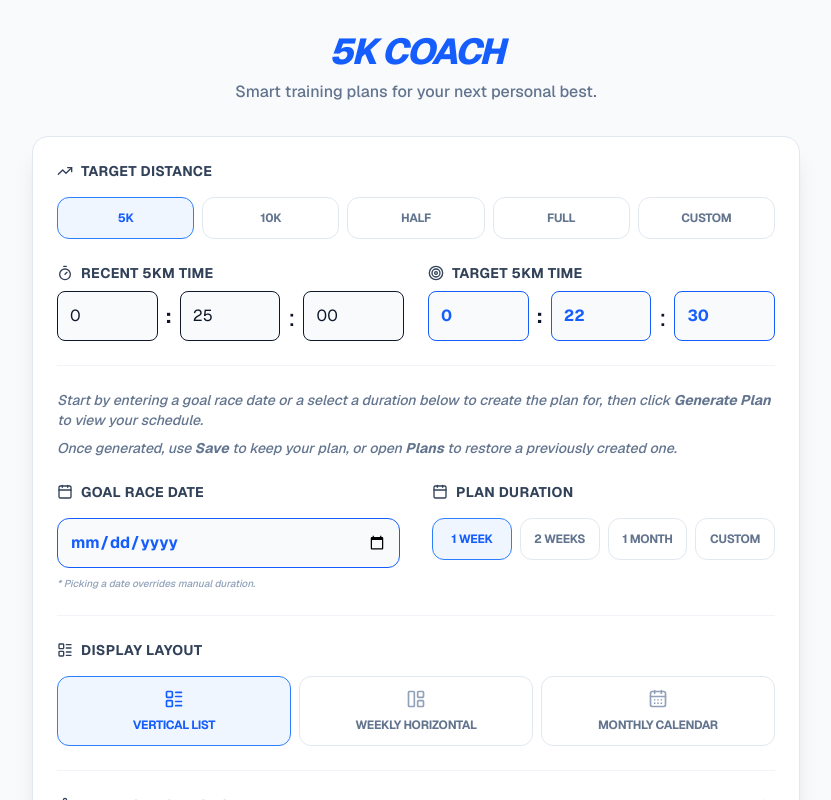
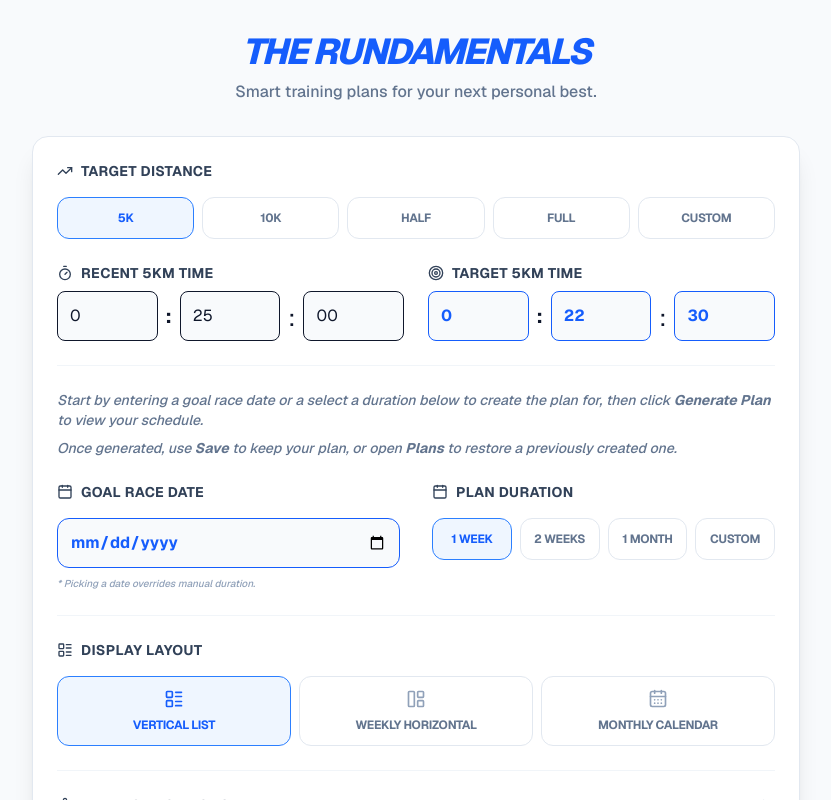
Before and after one commit to yourannoying2020/the-rundamentals, a Next.js app in the folder running-coach/: page / in a window 1280 px wide. Shown: the top 800 px of the page, without its empty margins (224-1055 px from the left). Built offline with nearby package versions, Linux system fonts and the light colour scheme.

Commit message:
refactor: rename to the rundamentals

```diff
--- a/running-coach/app/components/CoachNotes.tsx
+++ b/running-coach/app/components/CoachNotes.tsx
@@ -8,7 +8,7 @@ export const CoachNotes = () => (
     </h3>
     <ul className="text-sm text-blue-700 space-y-2 list-disc ml-4">
       <li><strong>Easy runs:</strong> Should feel like a 3/10 effort. You should be able to talk in full sentences.</li>
-      <li><strong>Intervals:</strong> These prepare your body for the physical toll of 5km pace. {"Don't skip the warm-up!"}</li>
+      <li><strong>Intervals:</strong> These prepare your body for the physical toll of race pace. {"Don't skip the warm-up!"}</li>
       <li><strong>Threshold:</strong> {"\"Comfortably hard\""} - a 7/10 effort where you can only say single words.</li>
     </ul>
   </div>
--- a/running-coach/app/components/Header.tsx
+++ b/running-coach/app/components/Header.tsx
@@ -2,7 +2,7 @@ import React from 'react';
 
 export const Header = () => (
   <header className="mb-8 text-center">
-    <h1 className="text-4xl font-extrabold text-blue-600 mb-2 italic tracking-tighter">5K COACH</h1>
+    <h1 className="text-4xl font-extrabold text-blue-600 mb-2 italic tracking-tighter">THE RUNDAMENTALS</h1>
     <p className="text-slate-500 font-medium">Smart training plans for your next personal best.</p>
   </header>
 );
--- a/running-coach/app/layout.tsx
+++ b/running-coach/app/layout.tsx
@@ -13,8 +13,8 @@ const geistMono = Geist_Mono({
 });
 
 export const metadata: Metadata = {
-  title: "Rundamentals - Smart training plans for your next personal best.",
-  description: "Rundamentals - Smart training plans for your next personal best.",
+  title: "The Rundamentals - Smart training plans for your next personal best.",
+  description: "The Rundamentals - Smart training plans for your next personal best.",
 };
 
 export default function RootLayout({
--- a/running-coach/app/page.tsx
+++ b/running-coach/app/page.tsx
@@ -171,7 +171,7 @@ export default function RunningCoach() {
 
       {/* Print-only Header */}
       <div className="hidden print:block mb-8 border-b-2 border-blue-600 pb-4">
-        <h1 className="text-3xl font-black text-blue-600 italic">5K COACH TRAINING PLAN</h1>
+        <h1 className="text-3xl font-black text-blue-600 italic">THE RUNDAMENTALS TRAINING PLAN</h1>
         <p className="text-slate-500 font-bold uppercase tracking-widest text-sm">Generated for your next Personal Best</p>
       </div>
 
```
